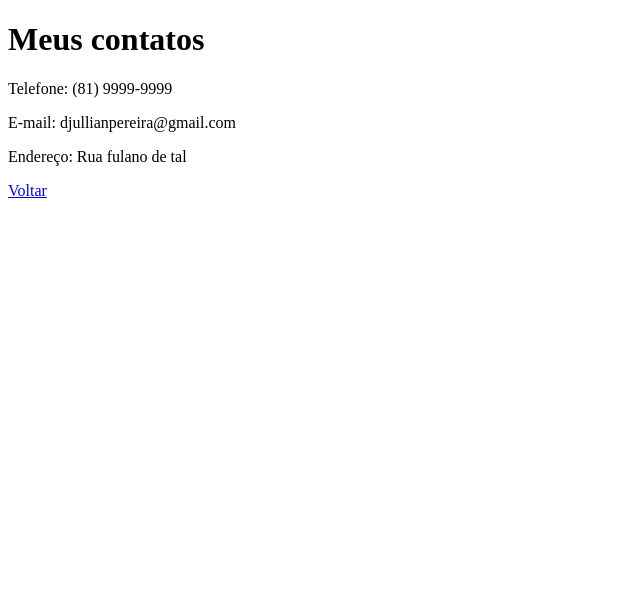
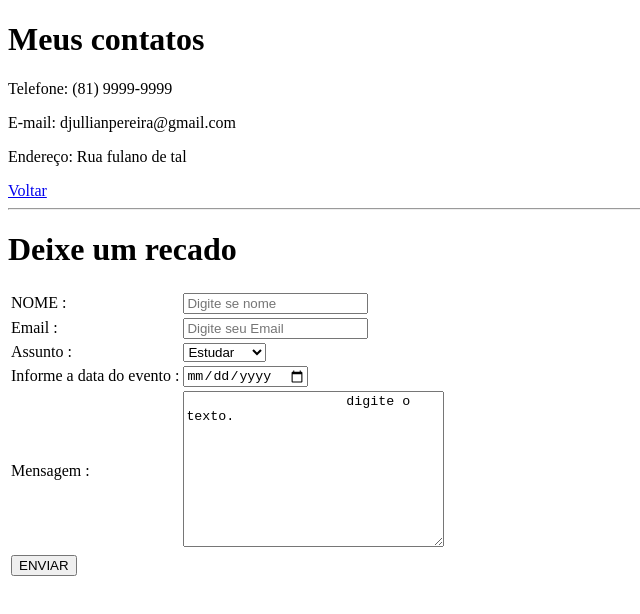
Before and after one commit to PereiraDjullian/atividade_html, a plain HTML site: page contatos.html in a window 1280 px wide. Shown: the whole page, without its empty margins (0-640 px from the left). Drawn offline with Linux system fonts and the light colour scheme.

Commit message:
Add files via upload

```diff
--- a/contatos.html
+++ b/contatos.html
@@ -4,6 +4,7 @@
     <meta charset="UTF-8">
     <meta http-equiv="X-UA-Compatible" content="IE=edge">
     <meta name="viewport" content="width=device-width, initial-scale=1.0">
+    <link rel="stylesheet" href="/css/style.css">
     <title>Meus Contatos</title>
 </head>
 <body>
@@ -12,6 +13,63 @@
     <p>E-mail: djullianpereira@gmail.com</p>
     <p>Endereço: Rua fulano de tal </p>
     <a href="index.html">Voltar</a>
+    <hr>
+    <h1>Deixe um recado</h1>
+    <table>
+        <tr>
+            <td>
+                <label for="nome">NOME :</label>
+
+            <td>
+                <input type="text" placeholder="Digite se nome" name="nome" id="nome"></td></td>
+
+        </tr>
+        <tr>
+            <td>
+                <label for="email">Email :</label>
+
+            <td>
+                <input type="text" placeholder="Digite seu Email" name="email" id="email"></td></td>
+
+        </tr>
+        <tr>
+            <td>
+                <label for="assunto">Assunto :</label>
+
+            </td>
+            <td>
+                <select name="assunto" id="assunto">Assunto :
+                    <option value="outro">Outro</option>
+                    <option value="estudar" selected>Estudar</option>
+                    <option value="gameplay" >Gameplay</option>
+            </td>
+
+        </tr>
+        <tr>
+            <td>
+                <label for="data">Informe a data do evento :</label>
+            </td>
+            <td>
+                <input type="date" name="data" id="data">
+            </td>
+        </tr>
+        <tr>
+            <td>
+                <label for="mensagem">Mensagem :</label>
+            </td>
+            <td>
+                <textarea id="texto" name="texto" rows="10" cols="30">
+                    digite o texto.
+                    </textarea>
+            </td>
+        </tr>
+        <tr>
+            <td colspan="2">
+                <input type="submit" value="ENVIAR">
+            </td>
+        </tr>
+
+    </table>
 
 </body>
 </html>
```
Also changed, not shown: hobbies.html (+1 -0 lines), index.html (+48 -5 lines).
